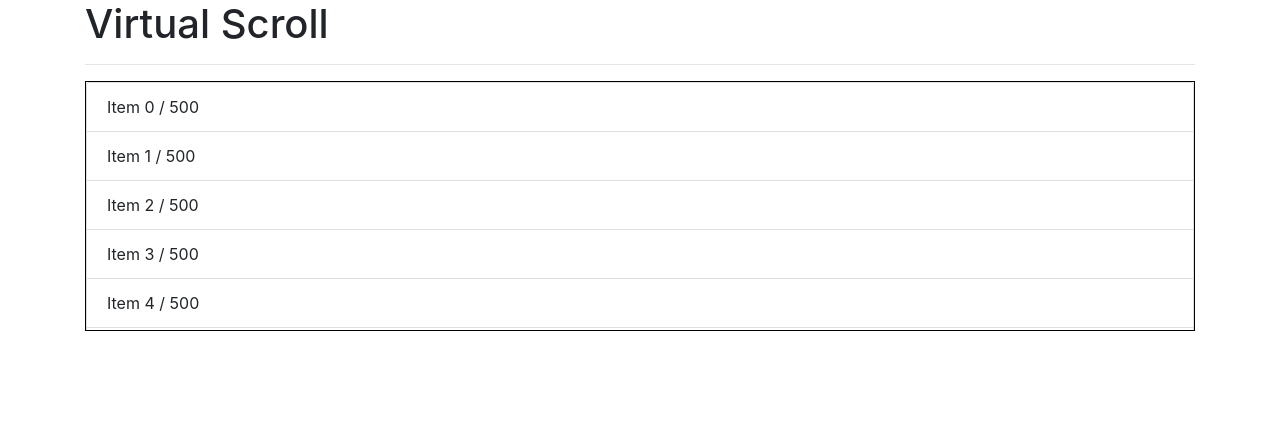
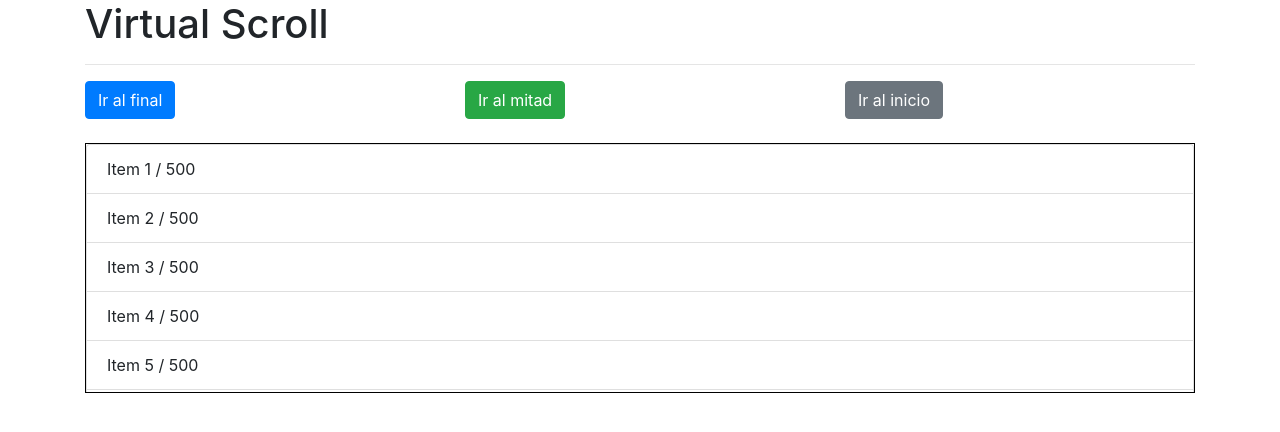
Before and after one commit to wilmer142/VirtualDrogApp, an Angular app: page / in a window 1280 px wide. Shown: the top 432 px of the page. Built offline with nearby package versions, Linux system fonts and the light colour scheme.

Commit message:
Implementing virtual component behaviours

```diff
--- a/src/app/components/virtual/virtual.component.html
+++ b/src/app/components/virtual/virtual.component.html
@@ -1,8 +1,23 @@
 <h1>Virtual Scroll</h1>
 <hr>
 
+<div class="row">
+    <div class="col">
+        <button class="btn btn-primary" (click)="irFinal()">Ir al final</button>
+    </div>
+
+    <div class="col">
+        <button class="btn btn-success" (click)="irMittad()">Ir al mitad</button>
+    </div>
+
+    <div class="col">
+        <button class="btn btn-secondary" (click)="irInicio()">Ir al inicio</button>
+    </div>
+</div>
+<br>
+
 <cdk-virtual-scroll-viewport itemSize="50" class="list-container list-group">
     <div class="list-group-item" *cdkVirtualFor="let persona of personas; let i = index; let conteo = count">
-        Item {{ i }} / {{ conteo }}
+        Item {{ i + 1 }} / {{ conteo }}
     </div>
 </cdk-virtual-scroll-viewport>
--- a/src/app/components/virtual/virtual.component.ts
+++ b/src/app/components/virtual/virtual.component.ts
@@ -1,4 +1,5 @@
-import { Component, OnInit } from '@angular/core';
+import { Component, OnInit, ViewChild } from '@angular/core';
+import { CdkVirtualScrollViewport } from '@angular/cdk/scrolling';
 
 @Component({
   selector: 'app-virtual',
@@ -7,6 +8,7 @@ import { Component, OnInit } from '@angular/core';
 })
 export class VirtualComponent implements OnInit {
 
+  @ViewChild(CdkVirtualScrollViewport, {static: false}) viewPort: CdkVirtualScrollViewport;
   personas = Array(500).fill(0);
 
   constructor() { }
@@ -14,4 +16,16 @@ export class VirtualComponent implements OnInit {
   ngOnInit() {
   }
 
+  irFinal() {
+    this.viewPort.scrollToIndex(this.personas.length)
+  }
+
+  irInicio() {
+    this.viewPort.scrollToIndex(0)
+  }
+
+  irMittad() {
+    this.viewPort.scrollToIndex(Math.round(this.personas.length / 2));
+  }
+
 }
```
